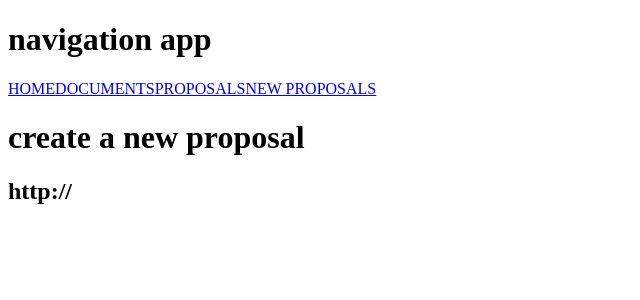
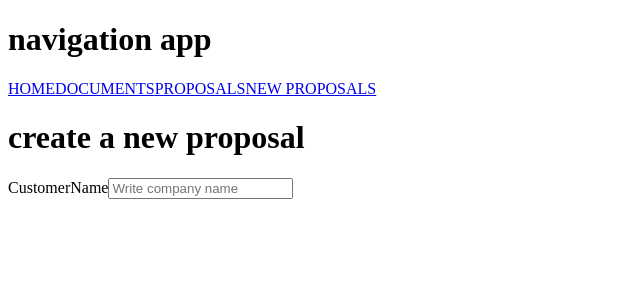
Before and after one commit to developerRohan/Rangular, an Angular app: page /proposals/new in a window 1280 px wide. Shown: the top 300 px of the page, without its empty margins (0-640 px from the left). Built offline with nearby package versions, Linux system fonts and the light colour scheme.

Commit message:
adding angular form

```diff
--- a/src/app/app.module.ts
+++ b/src/app/app.module.ts
@@ -1,13 +1,12 @@
 import { BrowserModule } from '@angular/platform-browser';
 import { NgModule } from '@angular/core';
-
+import { FormsModule } from '@angular/forms'
 
 import { AppComponent } from './app.component';
 import { HomepageComponent } from './homepage/homepage.component';
 import { DocumentsComponent } from './documents/documents.component';
 import { ProposalListComponent } from './proposal/proposal-list.component';
 import { ProposalNewComponent } from './proposal/proposal-new.component';
-
 import { AppRoutingModule } from './app-routing.module';
 
 
@@ -21,7 +20,8 @@ import { AppRoutingModule } from './app-routing.module';
   ],
   imports: [
     BrowserModule,
-    AppRoutingModule
+    AppRoutingModule,
+    FormsModule
   ],
   providers: [],
   bootstrap: [
--- a/src/app/proposal/proposal-new.component.html
+++ b/src/app/proposal/proposal-new.component.html
@@ -1,3 +1,20 @@
 <h1>create a new proposal</h1>
 
-<h2>{{proposal.portfolio_url}}</h2>
+<div>
+  <form #proposalForm="ngForm">
+    <div class="form-group">
+      <label for="customer">CustomerName</label>
+      <input
+        type="text"
+        id="customer"
+        placeholder="Write company name"
+        [(ngModel)] = proposal.customer
+        name = "customer"
+        #customer = 'ngModel'
+        required
+      >
+    </div>
+  </form>
+</div>
+
+<h2>{{proposal.customer}}</h2>
```
